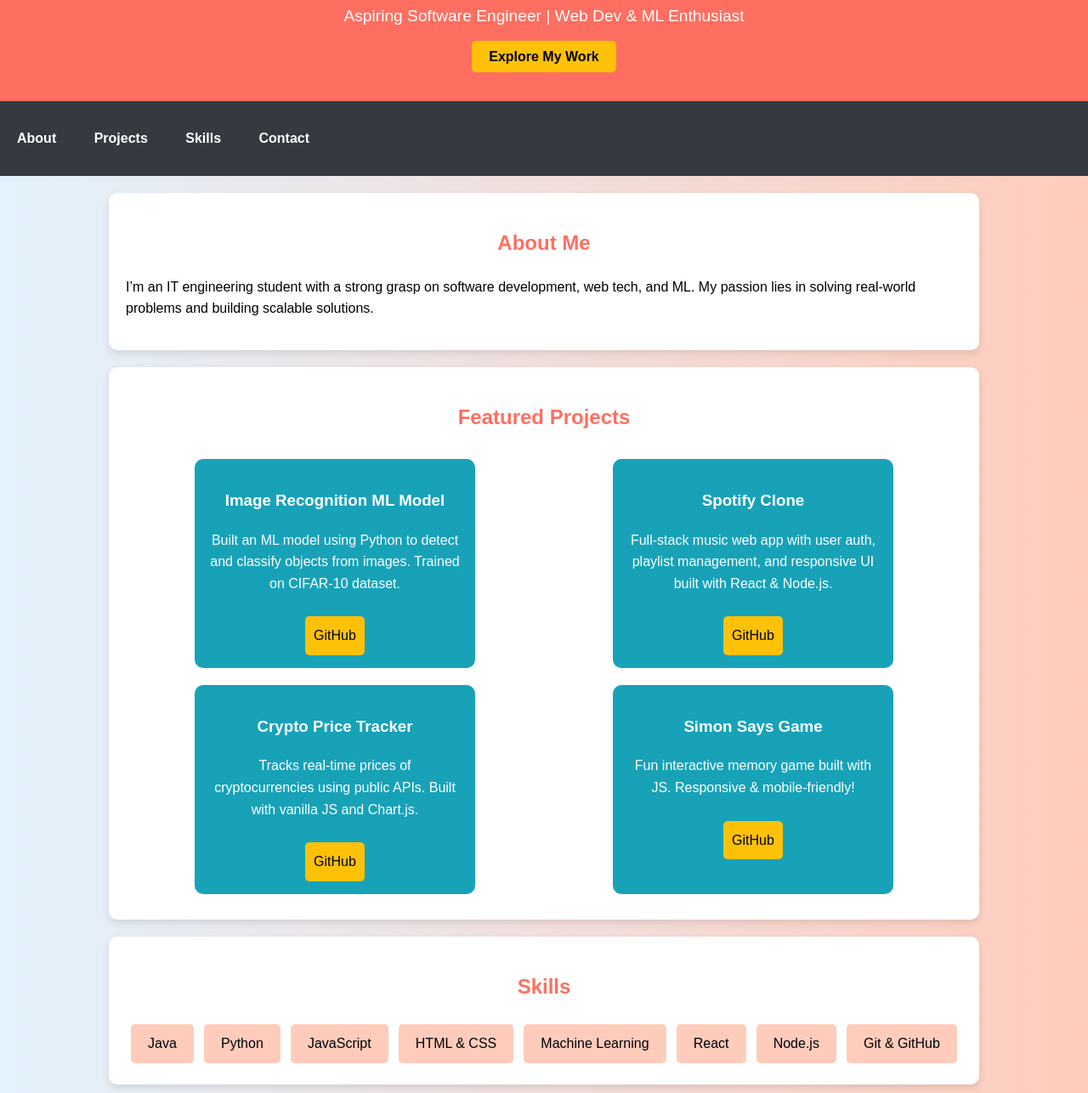
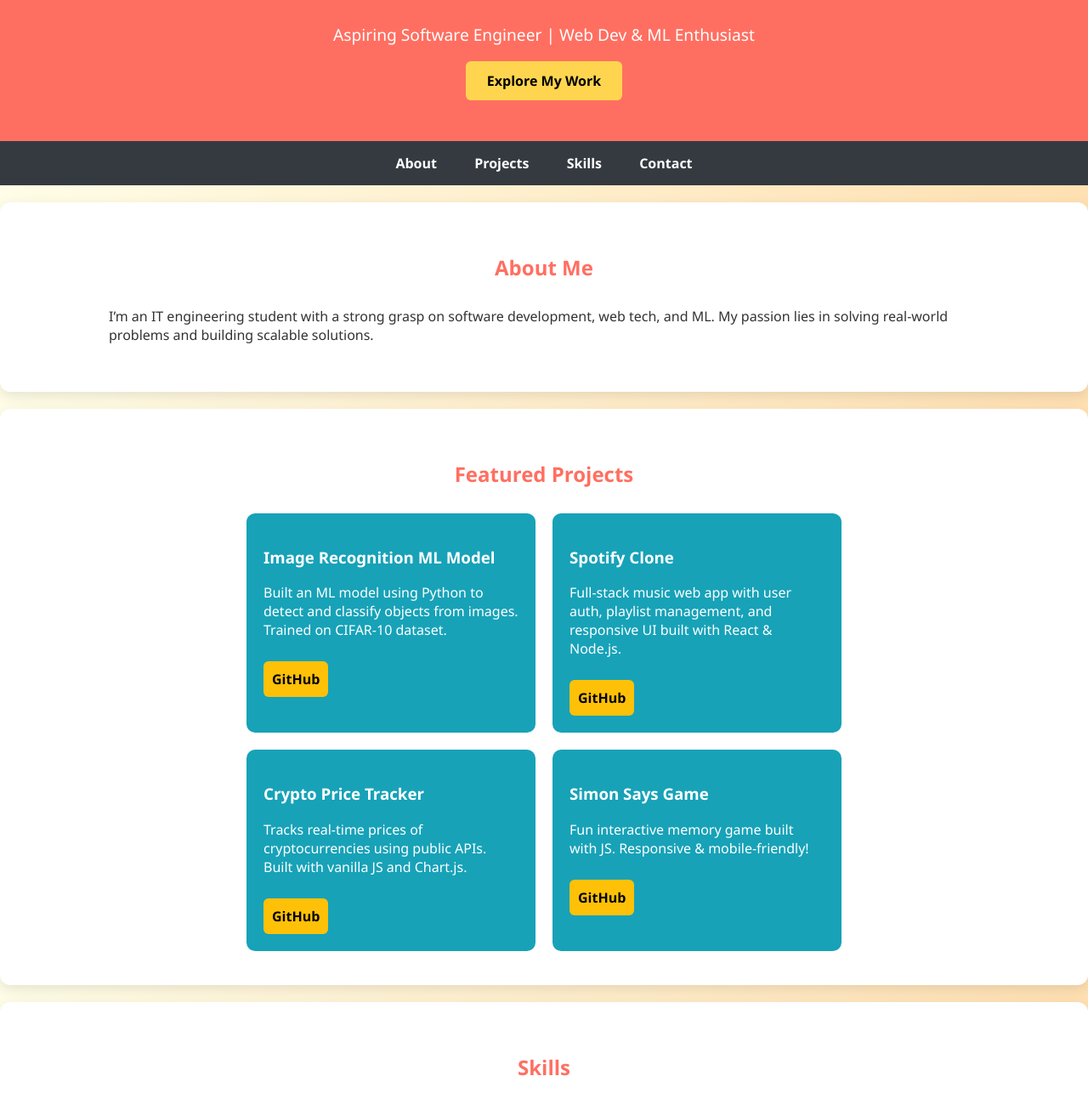
Before and after one commit to Manasi2004/Manasi2004.github.io, a plain HTML site: page index.html in a window 1280 px wide. Shown: the part 154-1440 px from the top of the page at 85% size. Drawn offline with Linux system fonts and the light colour scheme.

Commit message:
styles.css

```diff
--- a/styles.css
+++ b/styles.css
@@ -1,50 +1,51 @@
 body {
-    font-family: 'Arial', sans-serif;
+    font-family: 'Segoe UI', sans-serif;
     margin: 0;
     padding: 0;
-    line-height: 1.6;
-    background: linear-gradient(to right, #e3f2fd, #ffccbc);
+    background: linear-gradient(to right, #fffde7, #ffe0b2);
+    color: #333;
   }
 
   header {
     background: #ff6f61;
-    color: white;
-    padding: 40px 20px;
+    color: #fff;
+    padding: 60px 20px;
     text-align: center;
-    animation: fadeIn 2s;
   }
 
   header h1 {
-    font-size: 2.5em;
+    font-size: 2.8em;
   }
 
   header p {
     font-size: 1.2em;
+    margin: 10px 0 30px;
   }
 
   .button {
-    background: #ffc107;
+    background: #ffd54f;
+    padding: 12px 25px;
+    text-decoration: none;
     color: black;
-    padding: 10px 20px;
-    text-decoration: none;
-    border-radius: 5px;
     font-weight: bold;
+    border-radius: 6px;
     transition: background 0.3s;
   }
 
   .button:hover {
-    background: #ffca28;
+    background: #ffc107;
   }
 
   nav {
     background: #343a40;
-    color: white;
-    padding: 15px 0;
+    padding: 15px;
+    text-align: center;
   }
 
   nav ul {
+    padding: 0;
+    margin: 0;
     list-style: none;
-    padding: 0;
   }
 
   nav ul li {
@@ -55,70 +56,73 @@ nav ul li {
   nav ul li a {
     color: white;
     text-decoration: none;
-    font-weight: bold;
+    font-weight: 600;
   }
 
   section {
-    padding: 20px;
-    margin: 20px 10%;
-    border-radius: 10px;
-    background: #fff;
-    box-shadow: 0 4px 10px rgba(0, 0, 0, 0.1);
+    padding: 40px 10%;
+    background: white;
+    margin: 20px auto;
+    border-radius: 12px;
+    box-shadow: 0 5px 15px rgba(0,0,0,0.1);
   }
 
   h2 {
+    text-align: center;
     color: #ff6f61;
-    text-align: center;
+    margin-bottom: 30px;
   }
 
   .project-container {
     display: flex;
     flex-wrap: wrap;
-    justify-content: space-around;
+    gap: 20px;
+    justify-content: center;
   }
 
   .project {
     background: #17a2b8;
     color: white;
-    padding: 15px;
-    margin: 10px;
+    padding: 20px;
     border-radius: 10px;
     width: 300px;
-    text-align: center;
-    transition: transform 0.2s;
+    transition: transform 0.3s;
   }
 
   .project:hover {
     transform: scale(1.05);
-    box-shadow: 0 8px 20px rgba(0, 0, 0, 0.2);
+    box-shadow: 0 10px 25px rgba(0,0,0,0.2);
   }
 
   .project-link {
+    background: #ffc107;
+    color: black;
     display: inline-block;
     margin-top: 10px;
     padding: 10px;
-    background: #ffc107;
-    color: black;
-    border-radius: 5px;
+    border-radius: 6px;
     text-decoration: none;
+    font-weight: bold;
   }
 
   .skills-container {
     display: flex;
     flex-wrap: wrap;
-    justify-content: space-around;
+    justify-content: center;
+    gap: 10px;
   }
 
   .skill {
-    background: #ffccbc;
-    color: black;
+    background: #ffe082;
+    color: #000;
     padding: 10px 20px;
-    margin: 5px;
-    border-radius: 5px;
-    transition: transform 0.2s;
+    border-radius: 20px;
+    font-weight: bold;
+    transition: 0.3s ease;
   }
 
   .skill:hover {
+    background: #ffd54f;
     transform: scale(1.1);
   }
 
@@ -126,5 +130,5 @@ footer {
     background: #343a40;
     color: white;
     text-align: center;
-    padding: 20px 0;
+    padding: 30px 10px;
   }
```
Lines whose indentation alone changed are shown as unchanged.
